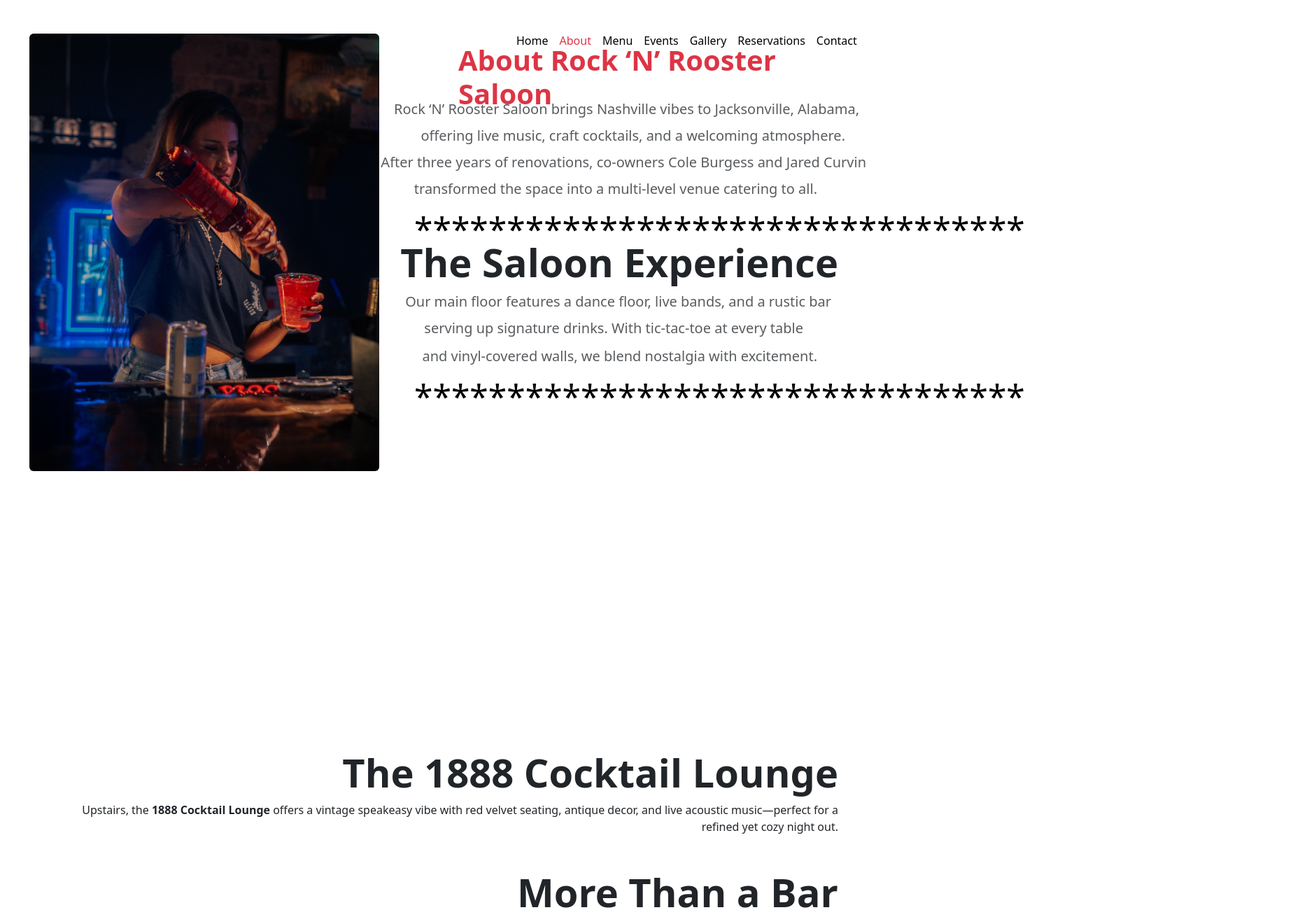
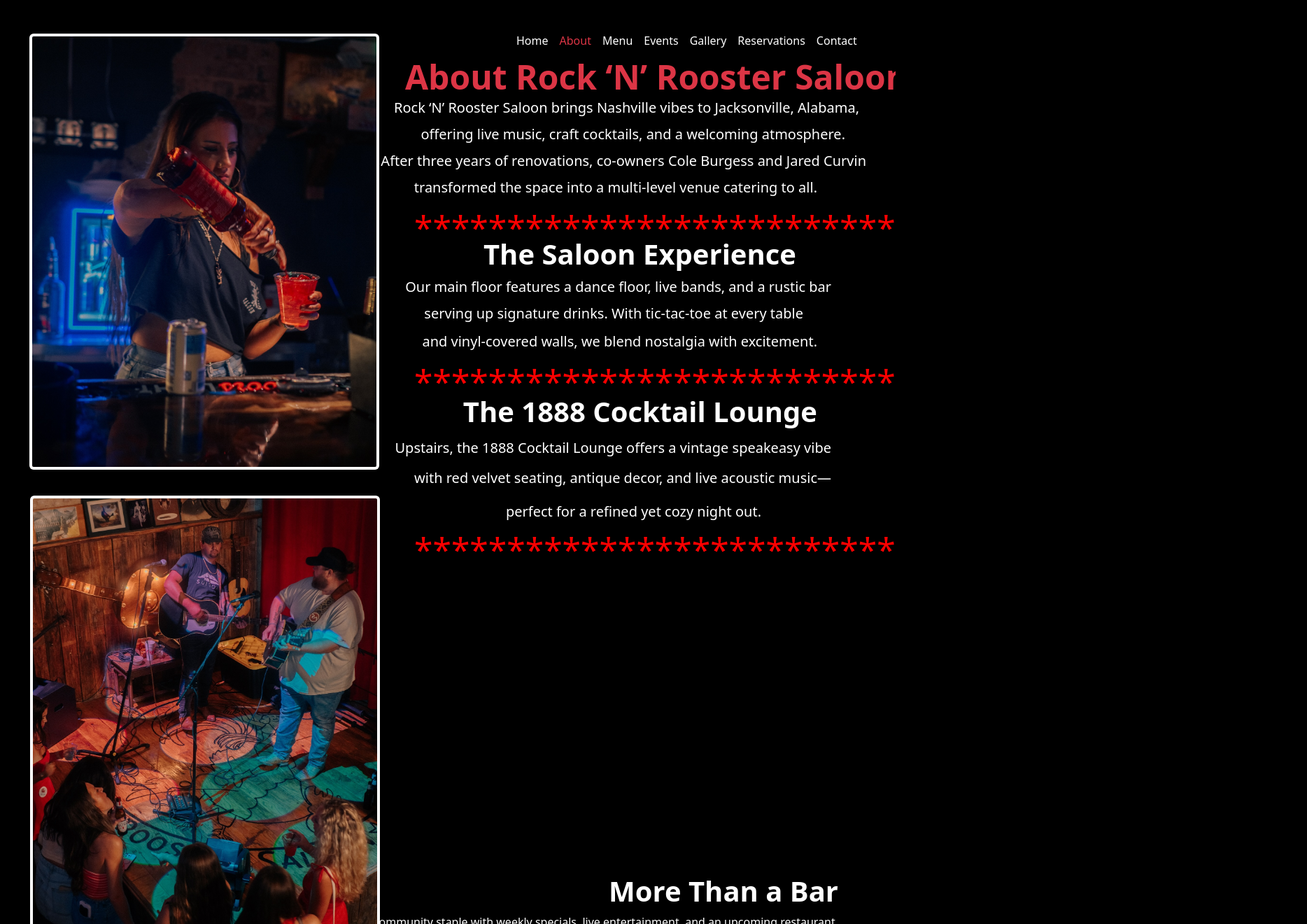
Before and after one commit to NathalieOwusu/RockNRooster, a React (Vite) app: page /about in a window 1280 px wide. Shown: the top 1320 px of the page at 70% size, 1868 px wide, since content can reach past the window. Built offline with nearby package versions, Linux system fonts and the light colour scheme.

Commit message:
almost done

```diff
--- a/src/assets/css/index.css
+++ b/src/assets/css/index.css
@@ -2,3 +2,7 @@
 .nav-link:hover {
     background-color: #dc3545; /* or any color of your choice */
 }
+ .bodyAboutPage , body{
+    background-color: black !important;
+    color: white;
+    }
--- a/src/pages/About.jsx
+++ b/src/pages/About.jsx
@@ -1,12 +1,13 @@
 import React, { useState } from "react";
 import AboutUs from "../images/AboutUs.jpg";
+import AboutUs2 from "../images/AboutUs2.jpg";
 import { Link } from "react-router-dom"
 import Footer from "../components/Footer"
 
 function About() {
   return (
     <>
-
+<div style={{ overflowX: 'hidden' }}>
 <nav className="navbar navbar-expand-lg position-absolute w-100" style={{ zIndex: 100, top: 0, left: '0px', right: '70px' }}>
 
 
@@ -14,78 +15,104 @@
 
                             {/* Navigation Links */}
                             <ul className="navbar-nav d-flex justify-content-center align-items-center m-0 position-relative" style={{ marginTop: '0px', padding: '30px', right: '-700px' }}>
-                                <li className="nav-item"><Link className="nav-link text-black rounded " to="/">Home</Link></li>
+                                <li className="nav-item"><Link className="nav-link text-white rounded " to="/">Home</Link></li>
                                 <li className="nav-item"><Link className="nav-link text-danger bg-transparent rounded" to="/about">About</Link></li>
-                                <li className="nav-item"><Link className="nav-link text-black rounded" to="/menu">Menu</Link></li>
-                                <li className="nav-item"><Link className="nav-link text-black rounded" to="/events">Events</Link></li>
-                                <li className="nav-item"><Link className="nav-link text-black rounded" to="/gallery">Gallery</Link></li>
-                                <li className="nav-item"><Link className="nav-link text-black rounded" to="/reservations">Reservations</Link></li>
-                                <li className="nav-item"><Link className="nav-link text-black rounded" to="/contact">Contact</Link></li>
+                                <li className="nav-item"><Link className="nav-link text-white rounded" to="/menu">Menu</Link></li>
+                                <li className="nav-item"><Link className="nav-link text-white rounded" to="/events">Events</Link></li>
+                                <li className="nav-item"><Link className="nav-link text-white rounded" to="/gallery">Gallery</Link></li>
+                                <li className="nav-item"><Link className="nav-link text-white rounded" to="/reservations">Reservations</Link></li>
+                                <li className="nav-item"><Link className="nav-link text-white rounded" to="/contact">Contact</Link></li>
                             </ul>
                         </div>
                     </nav>
+                <div>
+<div className="bodyAboutPage"> </div>
 
-
+                </div>
     <div className="container my-5">
       {/* Image positioned to the left */}
       <div className="d-flex align-items-center">
         <img
           src={AboutUs}
           alt="female-bartender"
-          className="me-3 rounded position-relative"
+          className="me-3 rounded position-relative shadow-lg p-1  bg-white "
           style={{ width: "500px", height: "auto" ,left:'-40px' }}
         />
-        <h1 className="display-6 fw-bold text-danger position-relative d-flex" style={{ margin:'-70px', padding:'80px', top:'-250px', right:'-47px'}}>
+        <div className="d-flex align-items-center">
+        <img
+          src={AboutUs2}
+          alt="female-bartender"
+          className="me-3 rounded position-relative shadow-lg p-1  bg-white "
+          style={{ width: "500px", height: "auto" ,left:'-555px',bottom:'-660px' }}
+        />
+        </div>
+        {/* <h1 className=" display-6 fw-bold text-danger position-relative d-flex" style={{ margin:'-70px', padding:'80px', top:'-250px', right:'90px'}}> */}
+        {/* <div className="my-5  position-relative"> */}
+        <h1 className="display-5 fw-bold text-danger position-relative d-flex" style={{ margin:'-70px', padding:'10px', top:'-250px', right:'475px', whiteSpace:'nowrap'}}>
           About Rock ‘N’ Rooster Saloon
         </h1>
+          {/* About Rock ‘N’ Rooster Saloon
+        </h1> */}
       </div>
       {/* Content Section */}
-      <div className="my-5 text-end position-relative d-flex justify-content-end">
-    <p className="lead text-muted position-relative text-end" style={{ margin:'-50px', padding:'-10px', top:'-530px', left:'-20px' }}>
+      <div className="my-5 text-end position-relative d-flex justify-content-end ">
+    <p className="lead  position-relative text-end" style={{ margin:'-50px', padding:'-10px', top:'-530px', left:'-20px' }}>
         Rock ‘N’ Rooster Saloon brings Nashville vibes to Jacksonville, Alabama,
         <div className="my-5 text-end position-relative d-flex justify-content-end">
-        <p className="lead text-muted position-relative text-end" style={{ margin:'-40px', padding:'-0px', right:'60px'}}>
+        <p className="lead position-relative text-end" style={{ margin:'-40px', padding:'-0px', right:'60px'}}>
           offering live music, craft cocktails, and a welcoming atmosphere.</p></div>
           <div className="my-5 text-end position-relative d-flex justify-content-end">
-        <p className="lead text-muted position-relative text-end" style={{ margin:'-60px', padding:'10px', left:'-40px'}}>
+        <p className="lead  position-relative text-end" style={{ margin:'-60px', padding:'10px', left:'-40px'}}>
          After three years of renovations, co-owners<strong className="black"> Cole Burgess</strong> and <strong>Jared Curvin</strong> </p></div>
          <div className="my-5 text-end position-relative d-flex justify-content-end">
-         <p className="lead text-muted position-relative text-end" style={{ margin:'-70px', padding:'10px', left:'-120px'}}>
+         <p className="lead  position-relative text-end" style={{ margin:'-70px', padding:'10px', left:'-120px'}}>
          transformed the space into a multi-level venue catering to all.</p></div>
     </p>
       </div>
 <div className='position-relative d-flex' style={{ margin:'-80px', padding:'-30px', right:'-590px', top:'-520px' }}>
 <font size='9'
-        color='black' >*********************************
+        color='red' >*********************************
         </font>
 </div>
 
       <div className="my-5 text-end position-relative">
-        <h2 className="display-4 fw-bold position-relative" style={{ bottom:'510px'}}>The Saloon Experience</h2>
+        <h2 className="display-6 fw-bold position-relative" style={{ bottom:'510px', left:'-60px'}}>The Saloon Experience</h2>
         <div className="my-5 text-end position-relative d-flex justify-content-end">
-    <p className="lead text-muted position-relative text-end" style={{ margin:'-50px', padding:'-10px', top:'-500px', left:'-60px' }}>
+    <p className="lead  position-relative text-end" style={{ margin:'-50px', padding:'-10px', top:'-500px', left:'-60px' }}>
           Our main floor features a dance floor, live bands, and a rustic bar  </p></div>
           <div className="my-5 text-end position-relative d-flex justify-content-end">
-    <p className="lead text-muted position-relative text-end" style={{ margin:'-50px', padding:'-15px', top:'-510px', left:'-100px' }}>
+    <p className="lead  position-relative text-end" style={{ margin:'-50px', padding:'-15px', top:'-510px', left:'-100px' }}>
     serving up signature drinks. With tic-tac-toe at every table  </p></div>
     <div className="my-5 text-end position-relative d-flex justify-content-end">
-    <p className="lead text-muted position-relative text-end" style={{ margin:'-50px', padding:'-15px', top:'-518px', left:'-80px' }}>
+    <p className="lead  position-relative text-end" style={{ margin:'-50px', padding:'-15px', top:'-518px', left:'-80px' }}>
     and vinyl-covered walls, we blend nostalgia with excitement.</p></div>
       </div>
       <div className='position-relative d-flex' style={{ margin:'-80px', padding:'-30px', right:'-590px', top:'-500px' }}>
 <font size='9'
-        color='black' >*********************************
+        color='red' >*********************************
         </font>
 </div>
-      <div className="my-5 text-end">
-        <h2 className="display-4 fw-bold">The 1888 Cocktail Lounge</h2>
-        <p>
-          Upstairs, the <strong>1888 Cocktail Lounge</strong> offers a vintage speakeasy vibe with red velvet seating, antique decor, and live acoustic music—perfect for a refined yet cozy night out.
-        </p>
-      </div>
+<div className="my-5 text-end position-relative">
+<h2 className="display-6 fw-bold position-relative" style={{ bottom:'485px', right:'30px'}}>The 1888 Cocktail Lounge</h2>
+<div className="my-5 text-end position-relative d-flex justify-content-end">
+<p className="lead  position-relative text-end" style={{ margin:'-50px', padding:'-10px', top:'-470px', left:'-60px' }}>
+         Upstairs, the <strong>1888 Cocktail Lounge</strong> offers a vintage speakeasy vibe </p></div>
+         <div className="my-5 text-end position-relative d-flex justify-content-end">
+         <p className="lead  position-relative text-end" style={{ margin:'-50px', padding:'-10px', top:'-475px', left:'-60px' }}>
+         with red velvet seating, antique decor, and live acoustic music—</p></div>
+         <div className="my-5 text-end position-relative d-flex justify-content-end">
+<p className="lead  position-relative text-end" style={{ margin:'-50px', padding:'-10px', top:'-475px', left:'-160px' }}>
+         perfect for a refined yet cozy night out.  </p></div>
+         </div>
+         <div className='position-relative d-flex' style={{ margin:'-80px', padding:'-30px', right:'-590px', top:'-460px' }}>
+<font size='9'
+        color='red' >*********************************
+        </font>
+</div>
+
 
       <div className="my-5 text-end">
-        <h2 className="display-4 fw-bold">More Than a Bar</h2>
+        <h2 className="display-6 fw-bold">More Than a Bar</h2>
         <p>
           Beyond nightlife, we’re a community staple with weekly specials, live entertainment, and an upcoming restaurant.
         </p>
@@ -95,6 +122,7 @@
       </div>
     </div>
   <Footer />
+</div>
 </>
   )
 }
```
